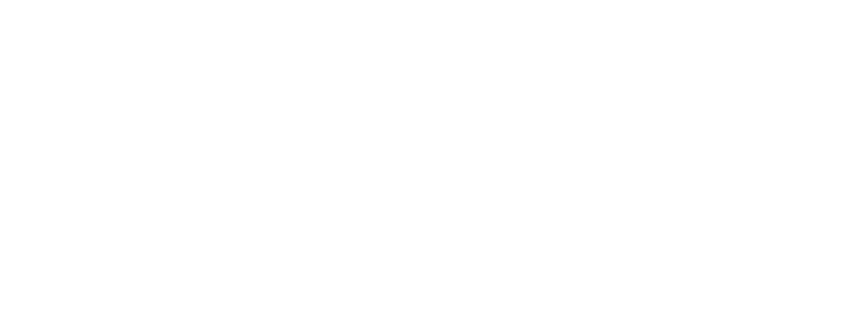
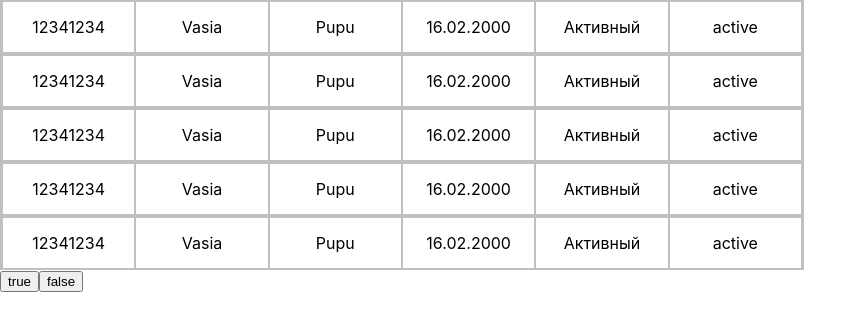
Before and after one commit to created4GitHub/taxi-park, a React (Create React App) app: page / in a window 1280 px wide. Shown: the top 330 px of the page, without its empty margins (0-867 px from the left). Built offline with nearby package versions, Linux system fonts and the light colour scheme.

Commit message:
test file

```diff
--- a/src/components/form/formDriver.min.scss
+++ b/src/components/form/formDriver.min.scss
@@ -1,3 +1,32 @@
+// @keyframes showDiv {
+//     0%{
+//         height: 0px;
+//     }
+//     25% {
+//         height: 5px;
+//     }
+//     50% {
+//         height: 10px;
+//     }
+//     75% {
+//         height: 15px;
+//     }
+//     100% {
+//         height: 20px;
+//     }
+// }
+
+
+@keyframes ani {
+    0% {transform: translateX(-150%);}
+    50%{transform: translateX(-100%)}
+    100% {transform: translateY(0);}
+}
+.table_input {
+    transform: translateX(-150%);
+    animation: ani 3s forwards;
+  }
+
 .table{
     width: 800px;
     height: 50px;
@@ -13,10 +42,13 @@
         align-items: center;
     }
     .table_input{
-        width: 96%;
+        width: 90%;
         height: 20px;
         display: flex;
         border: solid silver 1px;
+        border-radius: 8px;
+        animation: showDiv .3s forwards;
+        outline: none;
         justify-content: center;
         align-items: center;
     }
--- a/src/components/form/formDriver.tsx
+++ b/src/components/form/formDriver.tsx
@@ -1,37 +1,47 @@
-import React, { useState, useEffect, Dispatch, SetStateAction, useRef } from 'react';
+import React, { useState, useEffect, Dispatch, SetStateAction, useRef, MutableRefObject } from 'react';
 
-import useDebounce from '../debounce/index'
+import massObj from '../../testMass'
 
 import './formDriver.min.scss'
 
-const FormDrivers: any = () => {
-    const [numberInput, setNumberInput]: any = useState(0);
-    const [inputParam, setInputParam]: any = useState();
-    const [formParam, setFormParam]: any = useState();
+const FormDrivers: any = (props: any) => {
+    const [numberInput, setNumberInput]: [string, Dispatch<SetStateAction<string>>] = useState('');
+    const [inputParam, setInputParam]: [string, Dispatch<SetStateAction<string>>] = useState('');
+    const [nameRequest, setNameRequest]: [string, Dispatch<SetStateAction<string>>] = useState('');
 
-    const ref: any = useRef(null);
+    const index = props.index;
+    const ref: MutableRefObject<any> = useRef(null);
 
-    // useEffect(() => {
-    //     document.addEventListener('mousedown', handleClickOutside);
-    //     return () => document.addEventListener('keydown', handleClickOutside);
-    // });
+    useEffect(() => {
+        const handleClickOutside = (event: MouseEvent) => {
+            const element = event.target as HTMLElement
+            setNameRequest(element.id)
 
+            if ((ref.current && !ref.current.contains(event.target))) {
+                setNumberInput('')
 
-    const handleClickOutside = (event: any) => {
-        if(event.target.tagName !== "INPUT" || event.keyCode === 13){
-            setNumberInput(0);
-            setFormParam({[event.target.id]: inputParam});
-            console.log(formParam);
+                if(inputParam !== ''){
+                    chengeMass()
+                    setInputParam('')
+                }
+            }
         }
-    };
 
-    const foo = () => {
-        if(formParam === true)
-        document.addEventListener('mousedown', handleClickOutside);
-        document.addEventListener('keydown', handleClickOutside);
+        document.addEventListener("mousedown", handleClickOutside);
+        // document.addEventListener('keydown', handleClickOutside);
+        return () => {
+            document.removeEventListener("mousedown", handleClickOutside);
+            // document.addEventListener('keydown', handleClickOutside);
+        };
+    });
+
+    const chengeMass = () => {
+        console.log(massObj[index][nameRequest])
+        console.log(massObj[index])
+        console.log([nameRequest])
+
+        massObj[index][nameRequest] = inputParam
     }
-
-    useDebounce(foo(), 1000)
 
     const toggleEditing = () => {
         setTimeout(()=> {
@@ -39,23 +49,44 @@ const FormDrivers: any = () => {
         }, 10);
     }
 
+    const handleChenge = (event: React.ChangeEvent<HTMLInputElement>) => {
+        setInputParam(event.target.value)
+    }
+
+    const handleClick = (param: string) => {
+        setNumberInput(param);
+        toggleEditing();
+    }
+
     return (
-        <div className='table' id='1'>
-            <div className='table_div'>id</div>
+        <div className='table'>
+            <div className='table_div'>
+                <div className='table_paragraph'>{props.id}</div>
+            </div>
 
-            { numberInput === 'first_name' ? <input name='first_name' type="text" placeholder='text' className='table_input' ref={ref} onChange={(e) => setInputParam(e.target.value)}/>
-                : <div id='first_name' className='table_div' onClick={() => {setNumberInput('first_name'); toggleEditing()}}>first name</div> }
+            <div className='table_div'>
+                { numberInput === 'first_name' ? <input name='first_name' type="text" placeholder={props.first_name} className='table_input' ref={ref} value={inputParam} onChange={handleChenge}/>
+                    : <p id='first_name' className='table_paragraph' onClick={() => handleClick('first_name')}>{props.first_name}</p> }
+            </div>
 
-            { numberInput === 2 ? <input name='last_name' type="text"  placeholder='text' className='table_input' ref={ref} onChange={(e) => setInputParam(e.target.value)}/>
-                : <div id='last_name' className='table_div' onClick={() => {setNumberInput(2); toggleEditing()}}>last name</div> }
+            <div className='table_div'>
+                { numberInput === 'last_name' ? <input name='last_name' type="text"  placeholder={props.last_name} className='table_input' ref={ref} value={inputParam} onChange={handleChenge}/>
+                    : <p id='last_name' className='table_paragraph' onClick={() => handleClick('last_name')}>{props.last_name}</p> }
+            </div>
 
-             <div className='table_div'>date birth</div>
+            <div className='table_div'>
+                <p className='table_paragraph'>{props.date_birth}</p>
+            </div>
 
-            { numberInput === 3 ? <input name='title' type="text" placeholder='text' className='table_input' ref={ref} onChange={(e) => setInputParam(e.target.value)}/>
-                : <div id='first_name' className='table_div' onClick={() => {setNumberInput(3); toggleEditing()}}>title</div> }
+            <div className='table_div'>
+                { numberInput === 'title' ? <input name='title' type="text" placeholder={props.title} className='table_input' ref={ref} value={inputParam} onChange={handleChenge}/>
+                    : <p id='status.title' className='table_paragraph' onClick={() => handleClick('title')}>{props.title}</p> }
+            </div>
 
-            { numberInput === 4 ? <input name='code' type="text" placeholder='text' className='table_input' ref={ref} onChange={(e) => setInputParam(e.target.value)}/>
-                : <div id='first_name' className='table_div' onClick={() => {setNumberInput(4); toggleEditing()}}>code</div> }
+            <div className='table_div'>
+                { numberInput === 'code' ? <input name='code' type="text" placeholder={props.code} className='table_input' ref={ref} value={inputParam} onChange={handleChenge}/>
+                    : <p id='status.code' className='table_paragraph' onClick={() => handleClick('code')}>{props.code}</p> }
+            </div>
 
          </div>
     );
--- a/src/index.tsx
+++ b/src/index.tsx
@@ -4,9 +4,11 @@ import ReactDOM from 'react-dom';
 import './index.scss';
 
 import FormDrivers from './components/form/formDriver';
+import Test from './text'
 
 ReactDOM.render(
   <React.StrictMode>
+    <Test/>
   </React.StrictMode>,
   document.getElementById('root')
 );
--- /dev/null
+++ b/src/testMass.tsx
@@ -0,0 +1,46 @@
+import React from 'react'
+
+const massObj: any = [{
+    id: 12341234,
+    first_name: 'Vasia',
+    last_name: 'Pupu',
+    date_birth: '16.02.2000',
+    status: {
+        title: "Активный",
+        code: "active"
+    }},{
+    id: 12341234,
+    first_name: 'Vasia',
+    last_name: 'Pupu',
+    date_birth: '16.02.2000',
+    status: {
+        title: "Активный",
+        code: "active"
+    }},{
+    id: 12341234,
+    first_name: 'Vasia',
+    last_name: 'Pupu',
+    date_birth: '16.02.2000',
+    status: {
+        title: "Активный",
+        code: "active"
+    }},{
+    id: 12341234,
+    first_name: 'Vasia',
+    last_name: 'Pupu',
+    date_birth: '16.02.2000',
+    status: {
+        title: "Активный",
+        code: "active"
+    }},{
+    id: 12341234,
+    first_name: 'Vasia',
+    last_name: 'Pupu',
+    date_birth: '16.02.2000',
+    status: {
+        title: "Активный",
+        code: "active"
+    },
+}]
+
+export default massObj
--- /dev/null
+++ b/src/text.tsx
@@ -0,0 +1,36 @@
+import React, { useState } from 'react'
+
+import FormDrivers from './components/form/formDriver';
+
+import massObj from './testMass'
+
+const Test = () => {
+    const [eve, setEve]: any = useState(true)
+
+    const renderForm = () => {
+        return massObj.map((item: any, index: any) => {
+            return(
+                <FormDrivers
+                    key={index}
+                    id={item.id}
+                    index={index}
+                    code={item.status.code}
+                    title={item.status.title}
+                    last_name={item.last_name}
+                    date_birth={item.date_birth}
+                    first_name={item.first_name}
+                />
+            )
+        })
+    }
+
+    return(
+        <div>
+            {eve ? renderForm() : ''}
+            <button onClick={() => setEve(true)}>true</button>
+            <button onClick={() => setEve(false)}>false</button>
+        </div>
+    )
+}
+
+export default Test
```
Also changed, not shown: src/components/debounce/index.tsx (deleted, +0 -20 lines).
